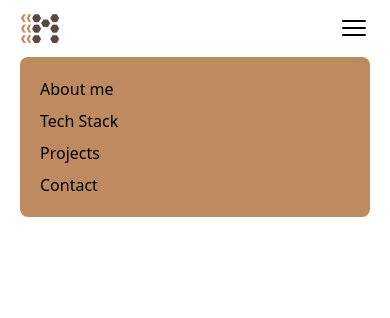
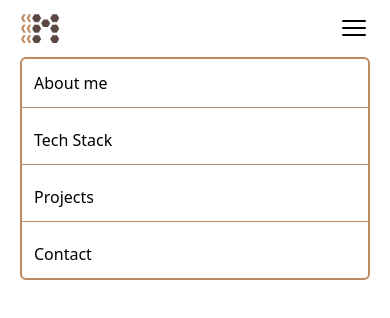
Before and after one commit to Morralytics/morralytics-portfolio, a Next.js app: page / in a window 390 px wide. Both pictures are taken after a click on the icon 354 px from the left and 28 px from the top of the page. Shown: the top 318 px of the page. Built offline with nearby package versions, Linux system fonts and the light colour scheme.

Commit message:
Finished animation of dropdown menu. I will be seperating the long code into the globals.css file to read the jsx code easier and make use of re-usability.

```diff
--- a/components/Nav.jsx
+++ b/components/Nav.jsx
@@ -34,15 +34,13 @@ const Nav = () => {
           </div>
         </div>
       </section>
-      <section className="absolute w-full pr-10">
-        {toggleDropdown && (
-          <div className="mt-3 p-5 w-full bg-persion-orange rounded-lg flex flex-col gap-2 items-start">
-            <Link href="#about-me">About me</Link>
-            <Link href="#tech-stack">Tech Stack</Link>
-            <Link href="#projects">Projects</Link>
-            <Link href="#contact">Contact</Link>
-          </div>
-        )}
+      <section className={`absolute w-full pr-10`}>
+        <ul className={`${toggleDropdown ? 'translate-y-0 opacity-100' : '-translate-y-7 opacity-0'} duration-300 mt-3 w-full bg-white border-2 border-persion-orange rounded-md flex flex-col gap-2 items-start`}>
+          <li className="p-3 border-b border-b-persion-orange w-full"><Link className="" href="#about-me">About me</Link></li>
+          <li className="p-3 border-b border-b-persion-orange w-full"><Link href="#tech-stack">Tech Stack</Link></li>
+          <li className="p-3 border-b border-b-persion-orange w-full"><Link href="#projects">Projects</Link></li>
+          <li className="p-3 w-full"><Link href="#contact">Contact</Link></li>
+        </ul>
       </section>
     </nav>
   );
```
